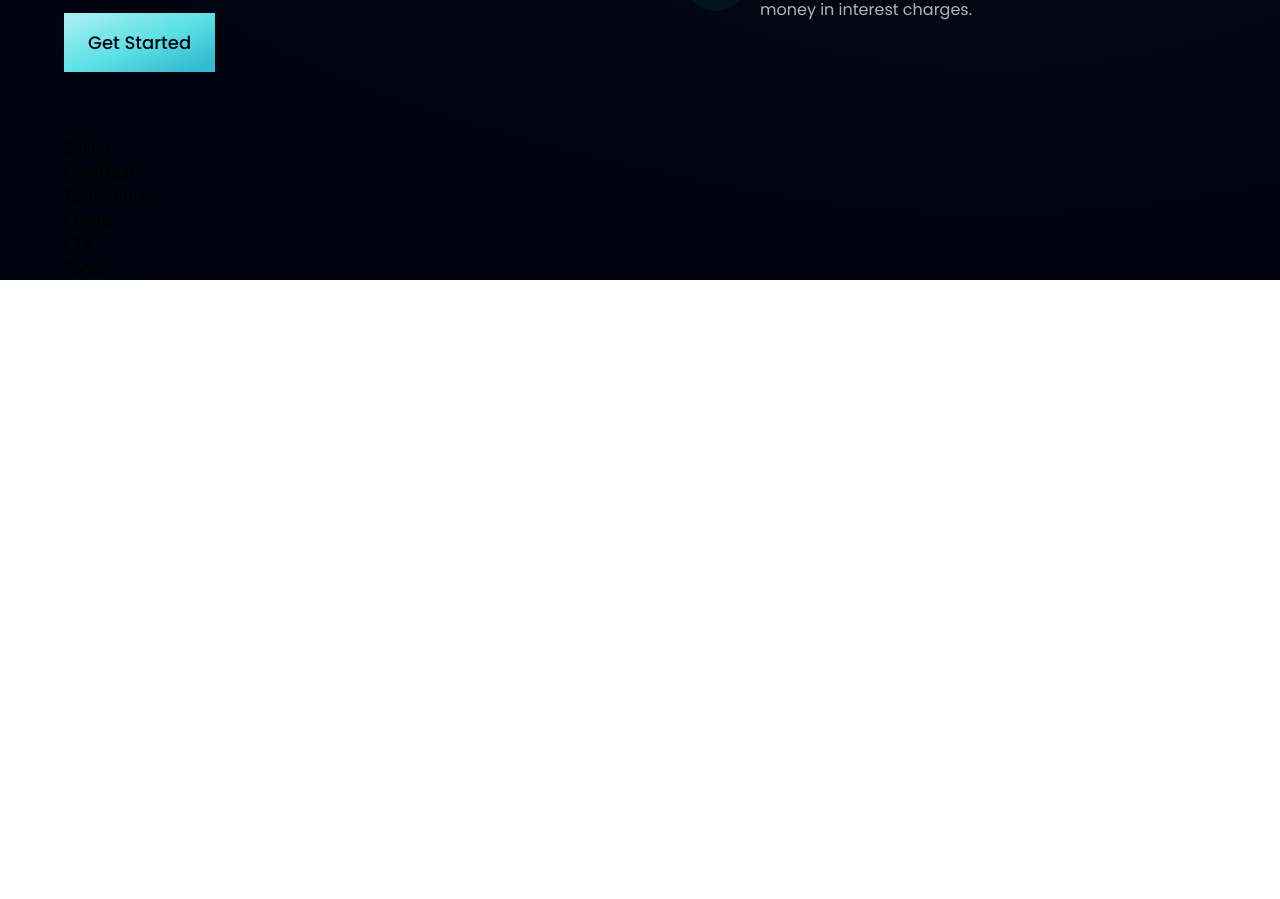
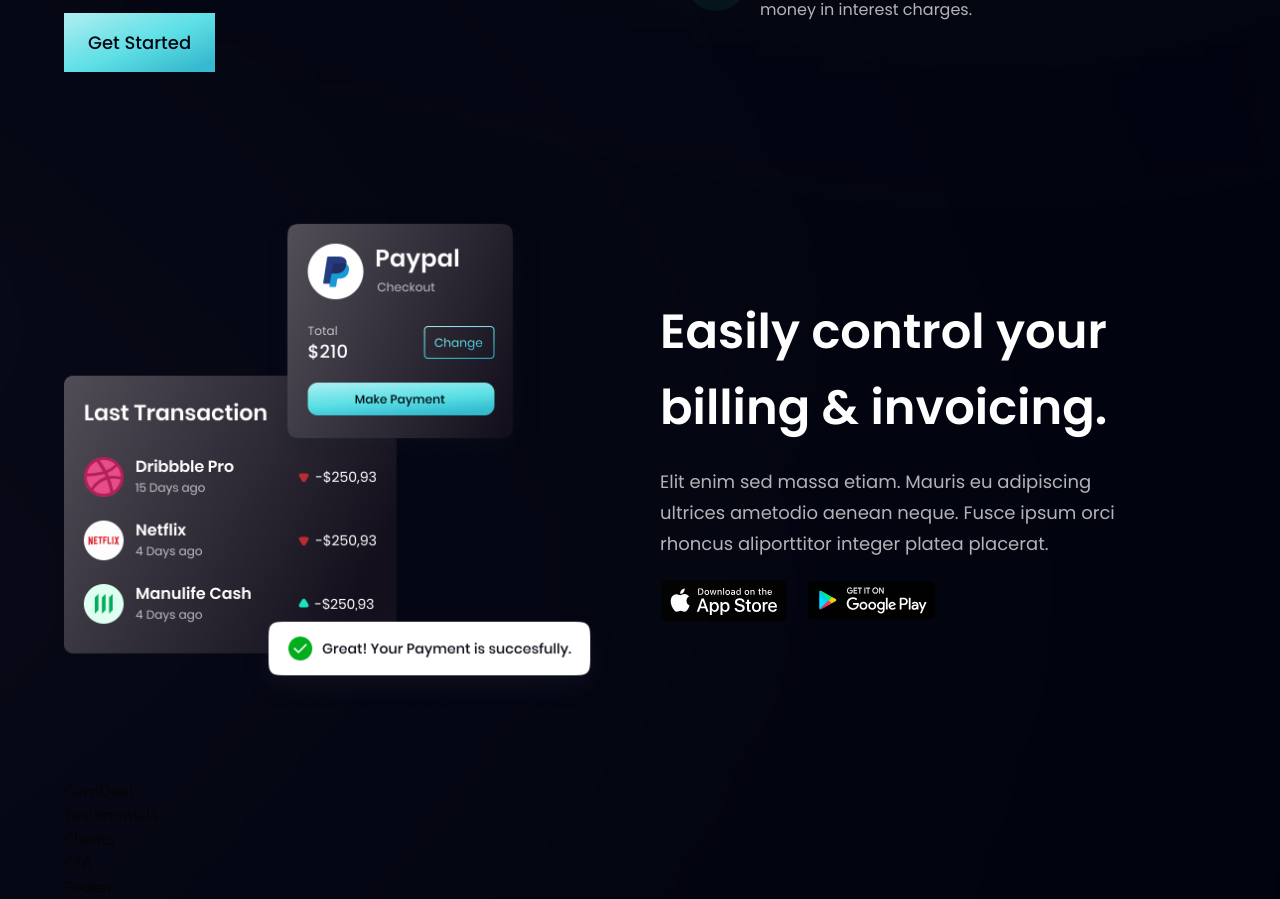
Before and after one commit to Archit381/banking-site, a React (Vite) app: page / in a window 1280 px wide. Shown: the part 1410-2309 px from the top of the page. Before the commit the page ends 1690 px from the top, so only its background shows below. Built offline with nearby package versions, Linux system fonts and the light colour scheme.

Commit message:
completed the billing component

```diff
--- a/src/components/Billing.jsx
+++ b/src/components/Billing.jsx
@@ -1,9 +1,36 @@
-import React from 'react'
+import React from "react";
+import styles, { layout } from "../style";
+import { apple, bill,google } from "../assets";
 
 const Billing = () => {
   return (
-    <div>Billing</div>
-  )
-}
+    <section id="product" className={layout.sectionReverse}>
+      <div className={layout.sectionImgReverse}>
+        <img src={bill} className="w-[100%] h-[100%] relative z-[5]" />
 
-export default Billing
+        <div className="absolute z-[3] -left-1/2 top-0 w-[50%] h-[50%] rounded-full white__gradient" />
+        <div className="absolute z-[0] -left-1/2 bottom-0 w-[50%] h-[50%] rounded-full pink__gradient" />
+      </div>
+
+      <div className={layout.sectionInfo}>
+        <h6 className={styles.heading2}>
+          Easily control your
+          <br className="sm:block hidden" />
+          billing & invoicing.
+        </h6>
+        <p className={`${styles.paragraph} max-w-[470px] mt-5`}>
+          Elit enim sed massa etiam. Mauris eu adipiscing ultrices ametodio
+          aenean neque. Fusce ipsum orci rhoncus aliporttitor integer platea
+          placerat.
+        </p>
+
+        <div className="flex flex-row flex-wrap sm:mt-5 mt-10">
+          <img src={apple} alt="apple_logo" className="w-[128px] h-[42px] object-contain mr-5 cursor-pointer"/>
+          <img src={google} alt="google_logo" className="w-[128px] h-[42px] object-contain cursor-pointer"/>
+        </div>
+      </div>
+    </section>
+  );
+};
+
+export default Billing;
```
